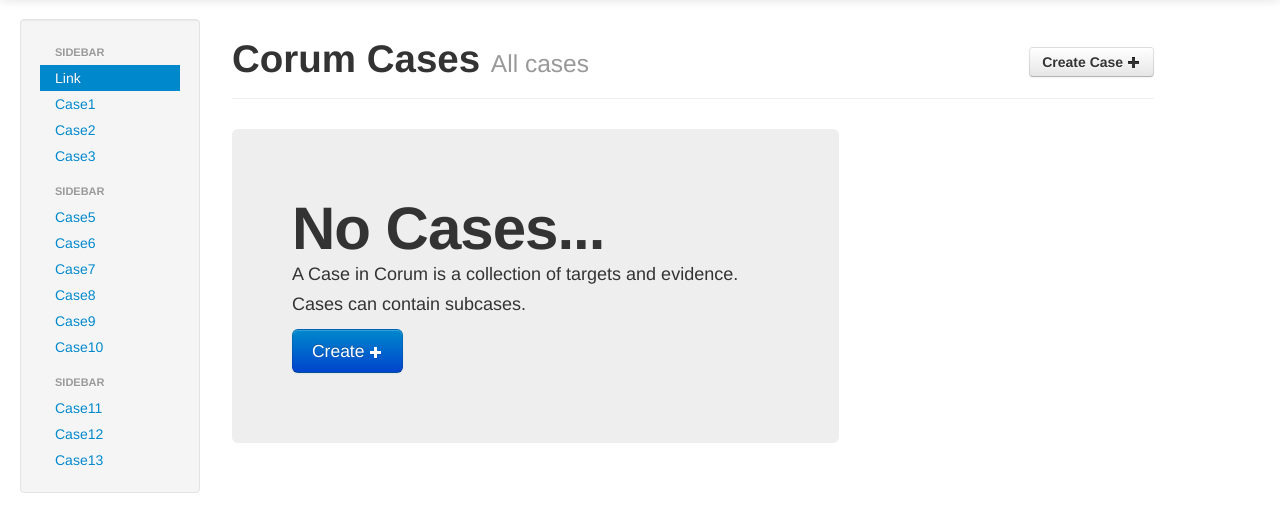
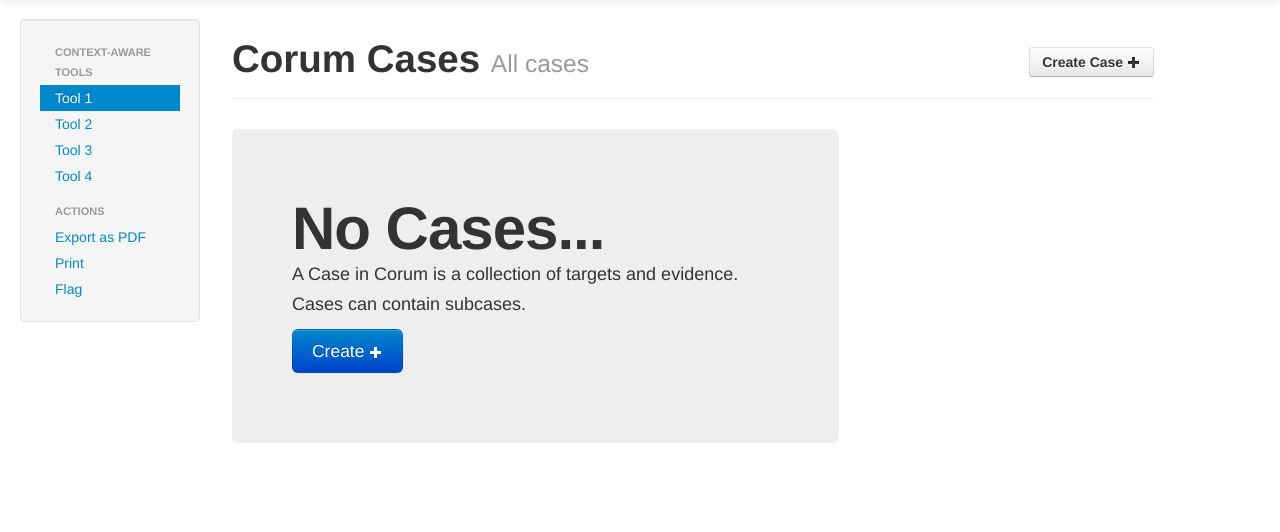
Before and after one commit to charlierm/muroc, a Django app: template corum/core/templates/core/case_list.html in a window 1280 px wide. Shown: the part 41-573 px from the top of the page. Run offline with Django 3.2, Linux system fonts and the light colour scheme; the template is opened without the code that fills it, so the values that code supplies are empty; some libraries are stand-ins or nearby versions.

Commit message:
remove superfolous shit, added sample links to sidebar

```diff
--- a/corum/core/templates/core/case_detail.html
+++ b/corum/core/templates/core/case_detail.html
@@ -76,8 +76,6 @@ $(document).ready(function(){
                 <li class="active"><a href="#tab-usertargets" data-toggle="tab">User Targets</a></li>
                 {% endif %}
                 <li><a href="#tab-hosttargets" data-toggle="tab">Host Targets</a></li>
-
-                <li><a href="#tab-casemap" data-toggle="tab">Case Map</a></li>
             </ul>
             <div class="tab-content">
                 {% if not case.is_subcase %}
@@ -109,9 +107,6 @@ $(document).ready(function(){
                         {% include 'core/hosttarget_list.html' %}
                     {% endwith %}
                 </div>
-                <div class="tab-pane" id="tab-casemap">
-                    <div id="#case-map-canvas"></div>
-                </div>
             </div>
         </div>
     </div>
--- a/corum/core/templates/core/case_list.html
+++ b/corum/core/templates/core/case_list.html
@@ -104,10 +104,10 @@ $(document).ready(function(){
     <h3>Create Case</h3>
   </div>
   <div class="modal-body">
-    <p>One fine body…</p>
+    <p>Case creation form will go here!</p>
   </div>
   <div class="modal-footer">
-    <a href="#" class="btn">Close</a>
+    <a href="#" data-target="#new-case-modal" role="button" class="btn" data-toggle="modal">Close</a>
     <a href="#" class="btn btn-primary">Save changes</a>
   </div>
 </div>
--- a/corum/core/templates/core/usertarget_list.html
+++ b/corum/core/templates/core/usertarget_list.html
@@ -33,7 +33,7 @@
                 </p>
             </td>
             <td>
-                <a class="btn">More</a>
+                <a class="btn" href="{{usertarget.get_absolute_url}}">More</a>
             </td>
         </tr>
         {% endfor %}
--- a/corum/core/templates/navbar.html
+++ b/corum/core/templates/navbar.html
@@ -8,7 +8,7 @@
             <span class="icon-bar"></span>
             <span class="icon-bar"></span>
           </button>
-          <a class="brand" href="#">CORUM</a>
+          <a class="brand" href="/cases/">CORUM</a>
           <div class="nav-collapse collapse">
             <ul class="nav">
               <li><a href="#">Case</a></li>
--- a/corum/core/templates/sidebar.html
+++ b/corum/core/templates/sidebar.html
@@ -1,20 +1,12 @@
 <div class="well sidebar-nav">
             <ul class="nav nav-list">
-              <li class="nav-header">Sidebar</li>
-              <li class="active"><a href="#">Link</a></li>
-              <li><a href="#">Case1</a></li>
-              <li><a href="#">Case2</a></li>
-              <li><a href="#">Case3</a></li>
-              <li class="nav-header">Sidebar</li>
-              <li><a href="#">Case5</a></li>
-              <li><a href="#">Case6</a></li>
-              <li><a href="#">Case7</a></li>
-              <li><a href="#">Case8</a></li>
-              <li><a href="#">Case9</a></li>
-              <li><a href="#">Case10</a></li>
-              <li class="nav-header">Sidebar</li>
-              <li><a href="#">Case11</a></li>
-              <li><a href="#">Case12</a></li>
-              <li><a href="#">Case13</a></li>
-            </ul>
+              <li class="nav-header">Context-aware Tools</li>
+              <li class="active"><a href="#">Tool 1</a></li>
+              <li><a href="#">Tool 2</a></li>
+              <li><a href="#">Tool 3</a></li>
+              <li><a href="#">Tool 4</a></li>
+              <li class="nav-header">Actions</li>
+              <li><a href="#">Export as PDF</a></li>
+              <li><a href="#">Print</a></li>
+              <li><a href="#">Flag</a></li>
 </div><!--/.well -->
```
